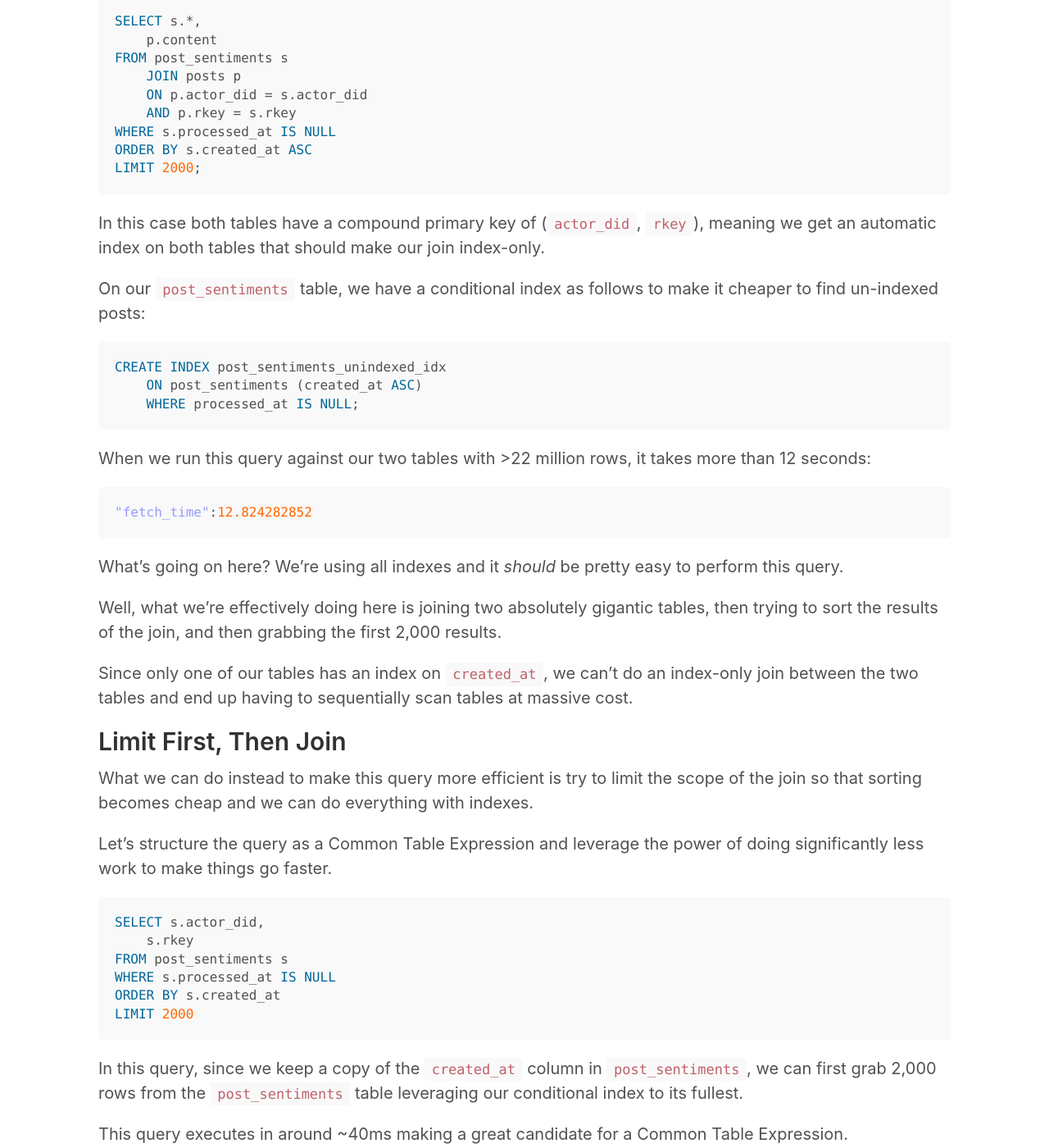
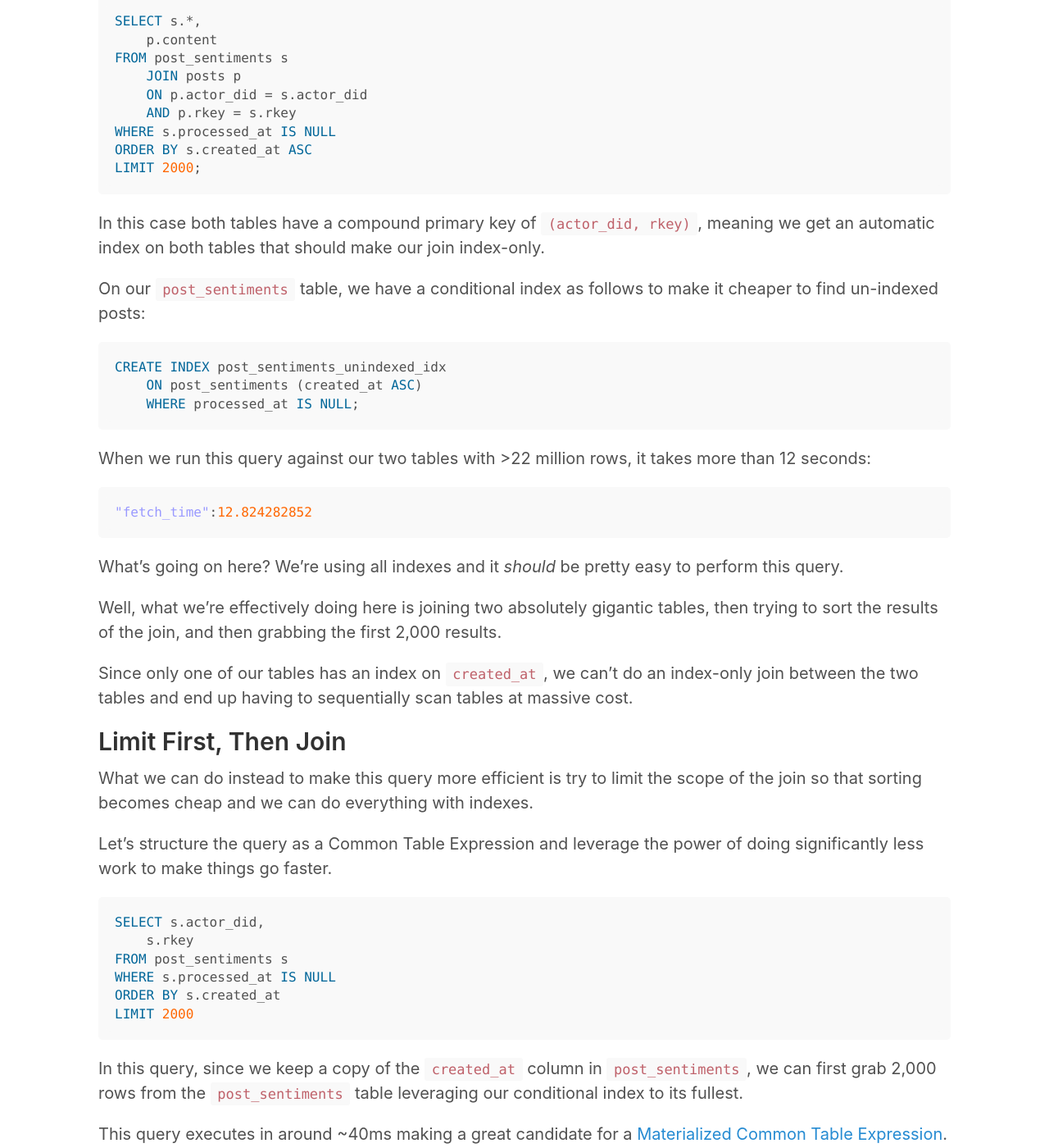
Before and after one commit to jazware/jazco-dev, a Jekyll site: the page built from _posts/2023-08-10-query-optimization.md, in a window 1280 px wide and 1400 px high, scrolled down 1246 px. Shown: the whole window at 82% size. Built offline with Jekyll 4.4.1, drawn with Linux system fonts in a browser that asks for light colours; some of the changed text lies outside the part shown.

Commit message:
Clarify materialization of the CTE

````diff
--- a/_posts/2023-08-10-query-optimization.md
+++ b/_posts/2023-08-10-query-optimization.md
@@ -40,7 +40,7 @@
 LIMIT 2000;
 ```
 
-In this case both tables have a compound primary key of (`actor_did`, `rkey`), meaning we get an automatic index on both tables that should make our join index-only.
+In this case both tables have a compound primary key of `(actor_did, rkey)`, meaning we get an automatic index on both tables that should make our join index-only.
 
 On our `post_sentiments` table, we have a conditional index as follows to make it cheaper to find un-indexed posts:
 
@@ -78,7 +78,7 @@
 
 In this query, since we keep a copy of the `created_at` column in `post_sentiments`, we can first grab 2,000 rows from the `post_sentiments` table leveraging our conditional index to its fullest.
 
-This query executes in around ~40ms making a great candidate for a Common Table Expression.
+This query executes in around ~40ms making a great candidate for a [Materialized Common Table Expression](https://www.postgresql.org/docs/current/queries-with.html#:~:text=query%27s%20output%20anyway.-,7.8.3.%C2%A0Common%20Table%20Expression%20Materialization,-A%20useful%20property). Since we're limiting on this first select, our CTE can Materialize the results into a temporary table to use for a join later.
 
 We'll use it to pick the rows we want to join against the full `posts` table, which should allow us to join exclusively on the primary key indexes as follows:
 
````
